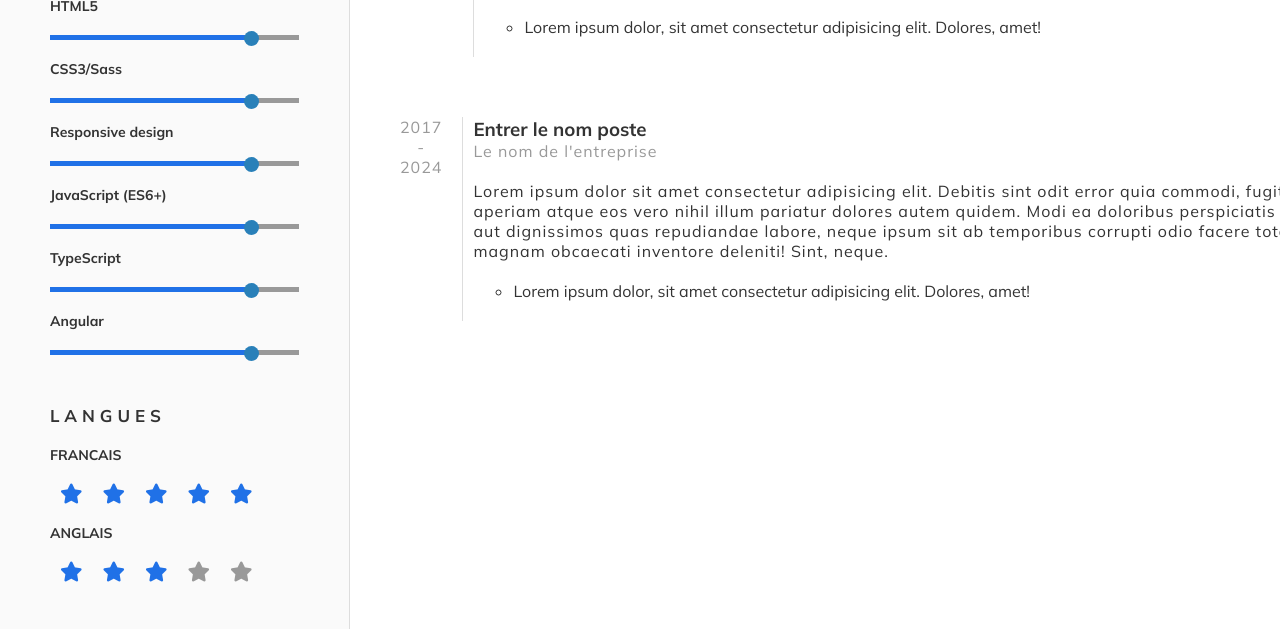
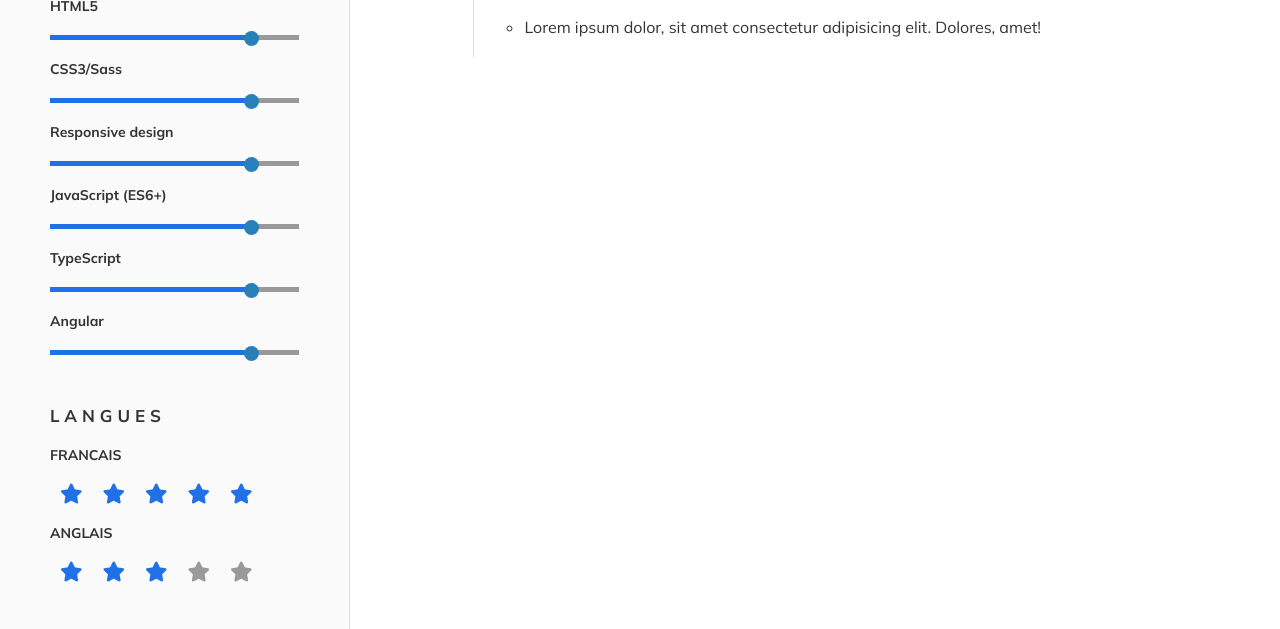
Before and after one commit to Rova-Fitiavana/curriculum-vitae, a website: page index.html in a window 1280 px wide. Shown: the part 890-1519 px from the top of the page. Drawn offline with Linux system fonts and the light colour scheme; a web font is replaced by a local one.

Commit message:
Comment other experience

```diff
--- a/index.html
+++ b/index.html
@@ -144,29 +144,6 @@
             </ul>
           </div>
         </div>
-        <div class="experience">
-          <div class="timeline">
-            <p>2017 <br />- <br />2024</p>
-          </div>
-          <div class="content">
-            <h3>Entrer le nom poste</h3>
-            <p class="text-hint mb-2">Le nom de l'entreprise</p>
-            <p>
-              Lorem ipsum dolor sit amet consectetur adipisicing elit. Debitis
-              sint odit error quia commodi, fugit, aperiam atque eos vero nihil
-              illum pariatur dolores autem quidem. Modi ea doloribus
-              perspiciatis culpa aut dignissimos quas repudiandae labore, neque
-              ipsum sit ab temporibus corrupti odio facere totam magnam
-              obcaecati inventore deleniti! Sint, neque.
-            </p>
-            <ul>
-              <li>
-                Lorem ipsum dolor, sit amet consectetur adipisicing elit.
-                Dolores, amet!
-              </li>
-            </ul>
-          </div>
-        </div>
       </main>
       <footer>
         <h2 class="title-small">POUR VOUS RECONTACTER</h2>
```
